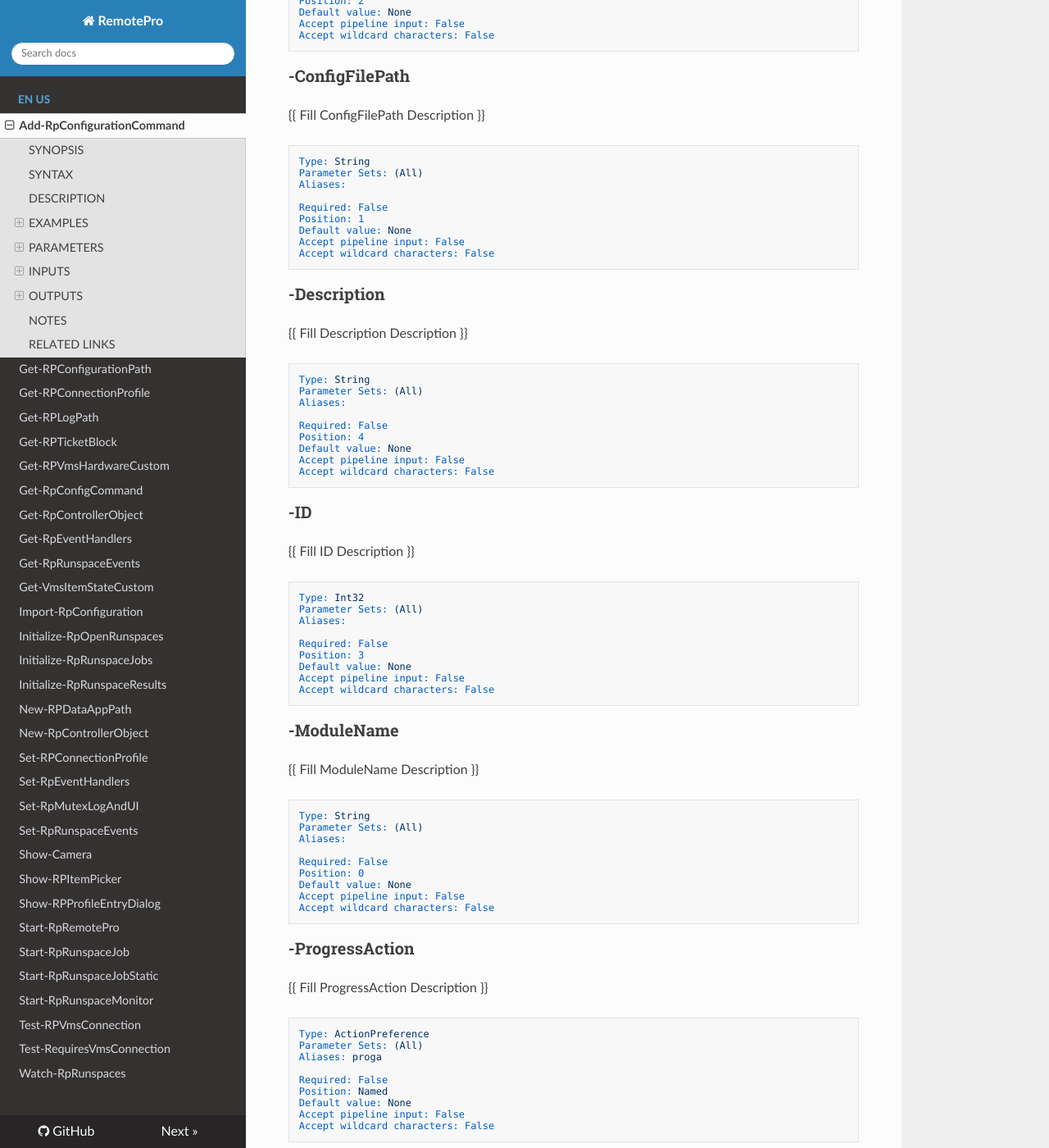
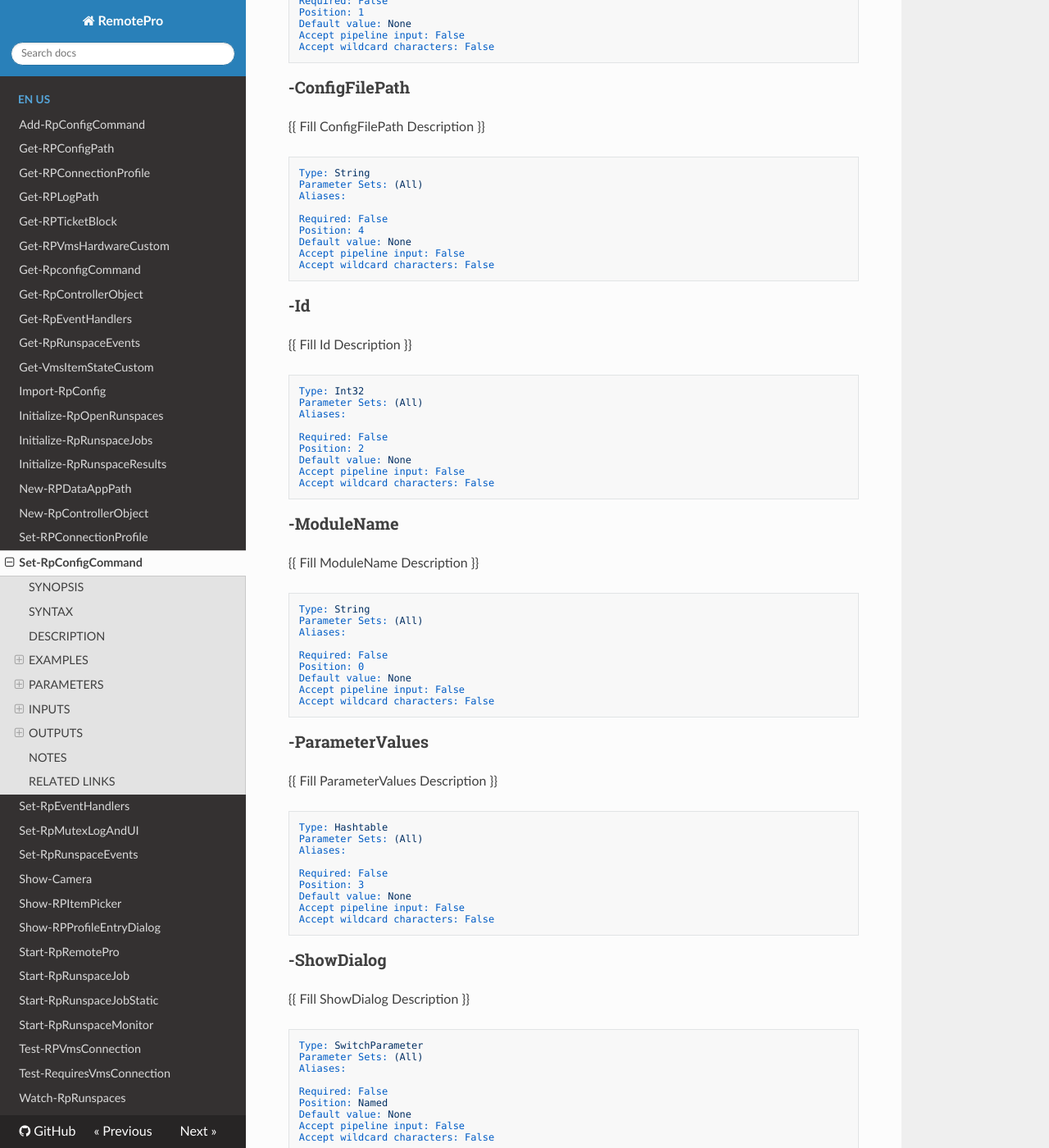
Before and after one commit to codypaternostro/RemotePro, an MkDocs documentation site: the page built from docs/en-US/Set-RpConfigCommand.md, in a window 1280 px wide and 1400 px high, scrolled down 947 px. Shown: the whole window at 82% size. Built offline with MkDocs 1.6.1, drawn with Linux system fonts in a browser that asks for light colours; nearby versions of some CDN libraries; some of the changed text lies outside the part shown.

Commit message:
ImplementConfigCommands

````diff
--- a/docs/en-US/Add-RpConfigurationCommand.md
+++ b/docs/en-US/Set-RpConfigCommand.md
@@ -1,11 +1,11 @@
 ---
 external help file: RemotePro-help.xml
 Module Name: RemotePro
-online version:
+online version: https://www.milestonepstools.com/commands/en-US/Connect-Vms/#description
 schema: 2.0.0
 ---
 
-# Add-RpConfigurationCommand
+# Set-RpConfigCommand
 
 ## SYNOPSIS
 {{ Fill in the Synopsis }}
@@ -13,8 +13,9 @@ schema: 2.0.0
 ## SYNTAX
 
 ```
-Add-RpConfigurationCommand [[-ModuleName] <String>] [[-ConfigFilePath] <String>] [[-CommandNames] <String[]>]
- [[-ID] <Int32>] [[-Description] <String>] [-ProgressAction <ActionPreference>] [<CommonParameters>]
+Set-RpConfigCommand [[-ModuleName] <String>] [[-CommandName] <String>] [[-Id] <Int32>]
+ [[-ParameterValues] <Hashtable>] [[-ConfigFilePath] <String>] [-ShowDialog]
+ [-ProgressAction <ActionPreference>] [<CommonParameters>]
 ```
 
 ## DESCRIPTION
@@ -31,16 +32,16 @@ PS C:\> {{ Add example code here }}
 
 ## PARAMETERS
 
-### -CommandNames
-{{ Fill CommandNames Description }}
+### -CommandName
+{{ Fill CommandName Description }}
 
 ```yaml
-Type: String[]
+Type: String
 Parameter Sets: (All)
 Aliases:
 
 Required: False
-Position: 2
+Position: 1
 Default value: None
 Accept pipeline input: False
 Accept wildcard characters: False
@@ -55,29 +56,14 @@ Parameter Sets: (All)
 Aliases:
 
 Required: False
-Position: 1
-Default value: None
-Accept pipeline input: False
-Accept wildcard characters: False
-```
-
-### -Description
-{{ Fill Description Description }}
-
-```yaml
-Type: String
-Parameter Sets: (All)
-Aliases:
-
-Required: False
 Position: 4
 Default value: None
 Accept pipeline input: False
 Accept wildcard characters: False
 ```
 
-### -ID
-{{ Fill ID Description }}
+### -Id
+{{ Fill Id Description }}
 
 ```yaml
 Type: Int32
@@ -101,6 +87,36 @@ Aliases:
 
 Required: False
 Position: 0
+Default value: None
+Accept pipeline input: False
+Accept wildcard characters: False
+```
+
+### -ParameterValues
+{{ Fill ParameterValues Description }}
+
+```yaml
+Type: Hashtable
+Parameter Sets: (All)
+Aliases:
+
+Required: False
+Position: 3
+Default value: None
+Accept pipeline input: False
+Accept wildcard characters: False
+```
+
+### -ShowDialog
+{{ Fill ShowDialog Description }}
+
+```yaml
+Type: SwitchParameter
+Parameter Sets: (All)
+Aliases:
+
+Required: False
+Position: Named
 Default value: None
 Accept pipeline input: False
 Accept wildcard characters: False
````
Also changed, not shown: other parts of docs/en-US/Set-RpConfigCommand.md (+1 -1 lines), docs/en-US/Add-RpConfigCommand.md (added, +136 -0 lines), docs/en-US/Get-RPConfigPath.md (renamed from docs/en-US/Import-RpConfiguration.md, +12 -22 lines), docs/en-US/Get-RpConfigCommand.md (+2 -3 lines), docs/en-US/Import-RpConfig.md (renamed from docs/en-US/Get-RPConfigurationPath.md, +22 -12 lines), 9 other files.
